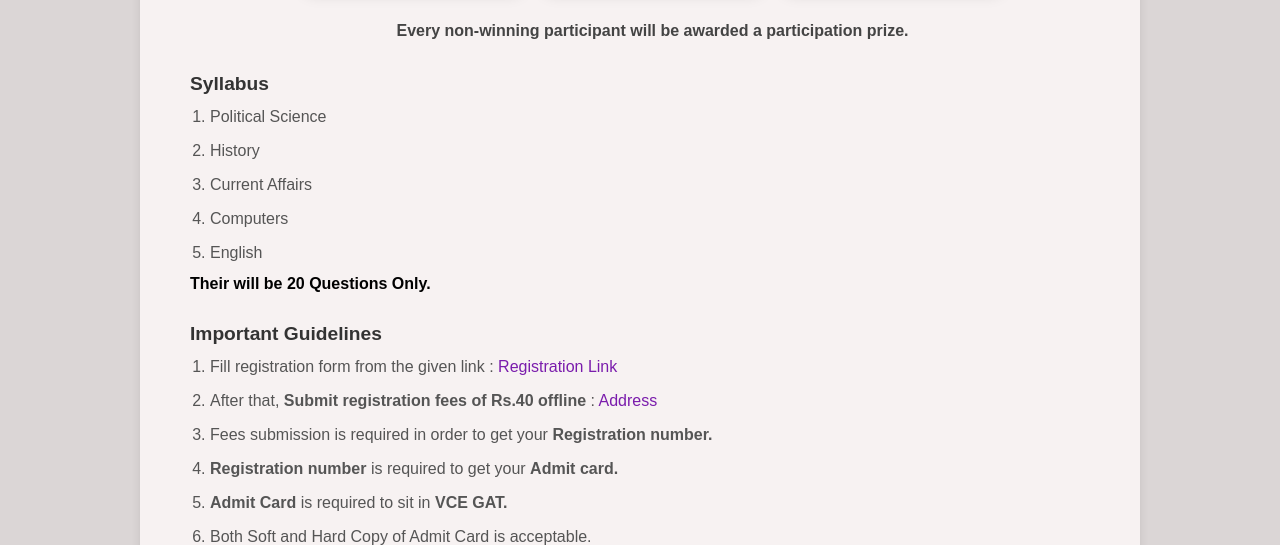
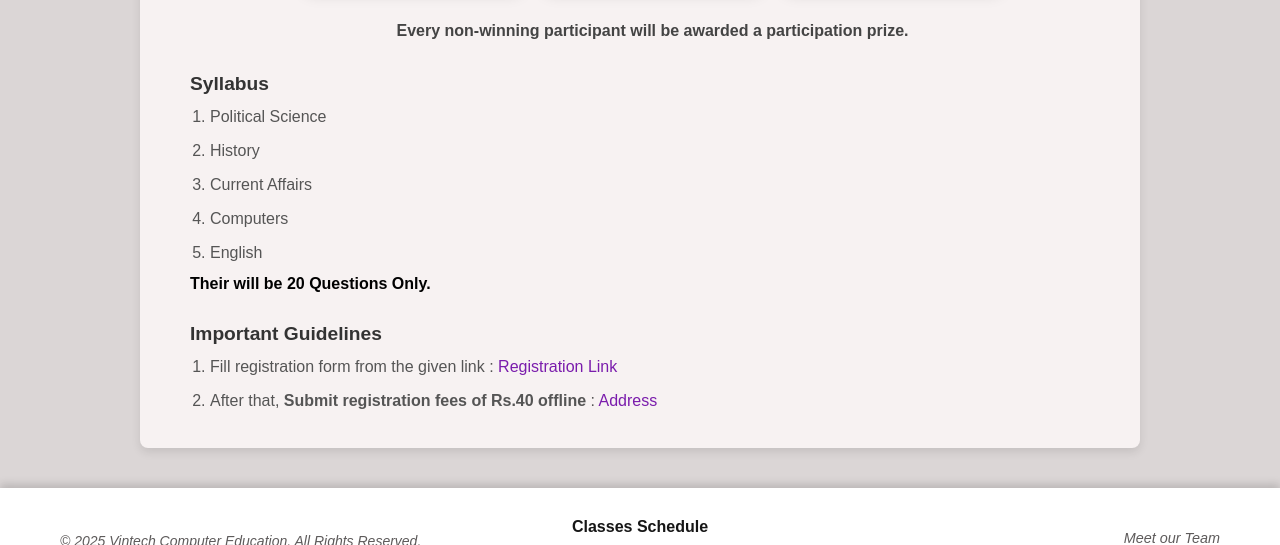
Before and after one commit to vce-edu/vce-edu.github.io, a plain HTML site: page vce-gat.html in a window 1280 px wide. Shown: the part 809-1354 px from the top of the page. Drawn offline with Linux system fonts and the light colour scheme.

Commit message:
Update vce-gat.html

```diff
--- a/vce-gat.html
+++ b/vce-gat.html
@@ -84,10 +84,10 @@
             <ol>
                 <li>Fill registration form from the given link : <a href="form.html">Registration Link</a></li>
                 <li>After that, <strong>Submit registration fees of Rs.40 offline</strong> : <a href="contact.html">Address</a></li>
-                <li>Fees submission is required in order to get your <strong>Registration number.</strong></li>
+                <!--<li>Fees submission is required in order to get your <strong>Registration number.</strong></li>
                 <li><strong>Registration number</strong> is required to get your <strong>Admit card.</strong></li>
                 <li><strong>Admit Card </strong>is required to sit in <strong>VCE GAT.</strong></li>
-                <li>Both Soft and Hard Copy of Admit Card is acceptable.</li>
+                <li>Both Soft and Hard Copy of Admit Card is acceptable.</li>-->
             </ol>
             </p>
         </main>
```
